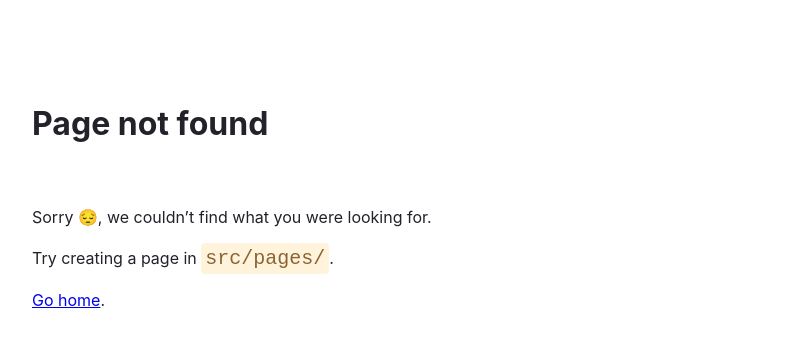
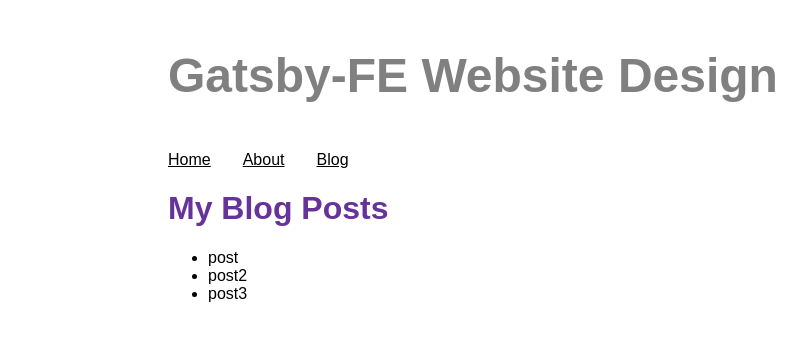
Before and after one commit to victor-levus/gatsby-fe, a Gatsby site: page /blog in a window 1280 px wide. Before the commit this address had no page. Shown: the whole page, without its empty margins (72-878 px from the left). Built offline with nearby package versions, Linux system fonts and the light colour scheme; Gatsby itself is replaced by a stand-in of ours.

Commit message:
Add data using graphql

```diff
--- a/gatsby-config.js
+++ b/gatsby-config.js
@@ -1,6 +1,17 @@
 module.exports = {
   siteMetadata: {
     siteUrl: `https://www.yourdomain.tld`,
+    title: `Gatsby-FE Website Design`,
   },
-  plugins: ["gatsby-plugin-image", "gatsby-plugin-sharp"],
+  plugins: [
+    "gatsby-plugin-image",
+    "gatsby-plugin-sharp",
+    {
+      resolve: "gatsby-source-filesystem",
+      options: {
+        name: `blog`,
+        path: `${__dirname}/blog`,
+      },
+    },
+  ],
 };
--- a/src/components/layout.js
+++ b/src/components/layout.js
@@ -1,11 +1,25 @@
 import * as React from "react";
-import { Link } from "gatsby";
+import { Link, useStaticQuery, graphql } from "gatsby";
 
 import "../style/layout.css";
 
 const Layout = ({ pageTitle, children }) => {
+  const data = useStaticQuery(graphql`
+    query {
+      site {
+        siteMetadata {
+          title
+          siteUrl
+          description
+        }
+      }
+    }
+  `);
+
+  console.log(data);
   return (
     <div className="container">
+      <header className="site-title">{data.site.siteMetadata.title}</header>
       <nav>
         <ul className="nav-links">
           <li className="nav-link-item">
@@ -16,6 +30,11 @@
           <li className="nav-link-item">
             <Link to="/about" className="nav-link-text">
               About
+            </Link>
+          </li>
+          <li className="nav-link-item">
+            <Link to="/blog" className="nav-link-text">
+              Blog
             </Link>
           </li>
         </ul>
--- /dev/null
+++ b/src/components/seo.js
@@ -0,0 +1,22 @@
+import * as React from "react";
+import { graphql, useStaticQuery } from "gatsby";
+
+const Seo = ({ title }) => {
+  const data = useStaticQuery(graphql`
+    query {
+      site {
+        siteMetadata {
+          title
+        }
+      }
+    }
+  `);
+
+  return (
+    <title>
+      {title} | {data.site.siteMetadata.title}
+    </title>
+  );
+};
+
+export default Seo;
--- a/src/pages/about.js
+++ b/src/pages/about.js
@@ -1,5 +1,6 @@
 import * as React from "react";
 import Layout from "../components/layout";
+import Seo from "../components/seo";
 
 const AboutPage = () => {
   return (
@@ -11,6 +12,6 @@
   );
 };
 
-export const Head = () => <title>About Me</title>;
+export const Head = () => <Seo title="About Page" />;
 
 export default AboutPage;
--- /dev/null
+++ b/src/pages/blog.js
@@ -0,0 +1,30 @@
+import * as React from "react";
+import { graphql } from "gatsby";
+import Layout from "../components/layout";
+import Seo from "../components/seo";
+
+const BlogPage = ({ data }) => {
+  return (
+    <Layout pageTitle="My Blog Posts">
+      <ul>
+        {data.allFile.nodes.map((node) => (
+          <li key={node.name}>{node.name}</li>
+        ))}
+      </ul>
+    </Layout>
+  );
+};
+
+export const query = graphql`
+  query {
+    allFile {
+      nodes {
+        name
+      }
+    }
+  }
+`;
+
+export const Head = () => <Seo title="My Blog Posts" />;
+
+export default BlogPage;
--- a/src/pages/index.js
+++ b/src/pages/index.js
@@ -1,6 +1,7 @@
 import * as React from "react";
 import Layout from "../components/layout";
 import { StaticImage } from "gatsby-plugin-image";
+import Seo from "../components/seo";
 
 const IndexPage = () => {
   return (
@@ -11,6 +12,6 @@
   );
 };
 
-export const Head = () => <title>Home Page</title>;
+export const Head = () => <Seo title="Home Page" />;
 
 export default IndexPage;
--- a/src/style/layout.css
+++ b/src/style/layout.css
@@ -2,6 +2,13 @@
   margin: auto;
   max-width: 800px;
   font-family: sans-serif;
+}
+
+.site-title {
+  font-size: 3rem;
+  color: gray;
+  font-weight: 700;
+  margin: 3rem 0;
 }
 
 .heading {
```
Also changed, not shown: blog/post.mdx (added), blog/post2.mdx (added), blog/post3.mdx (added).
